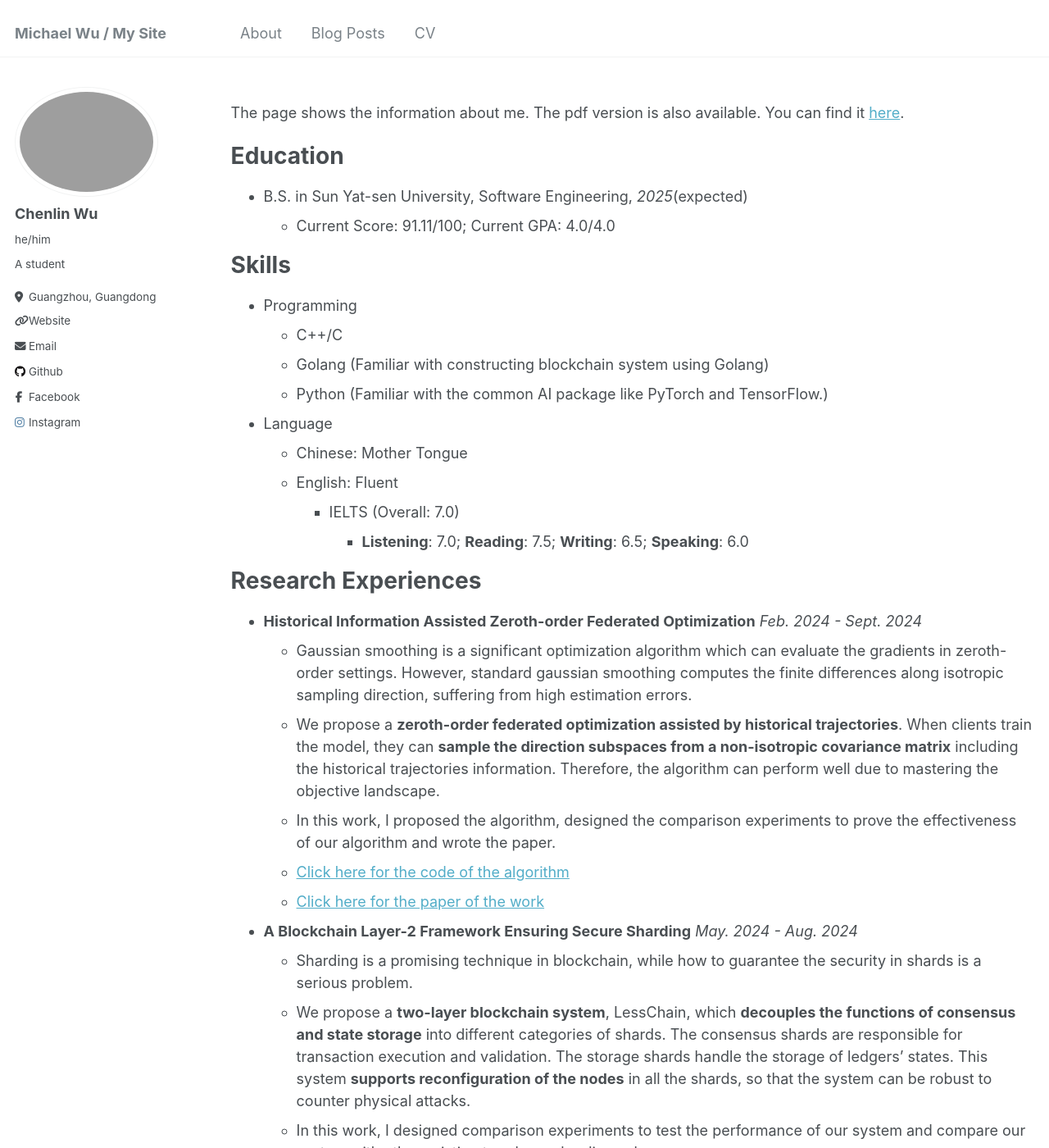
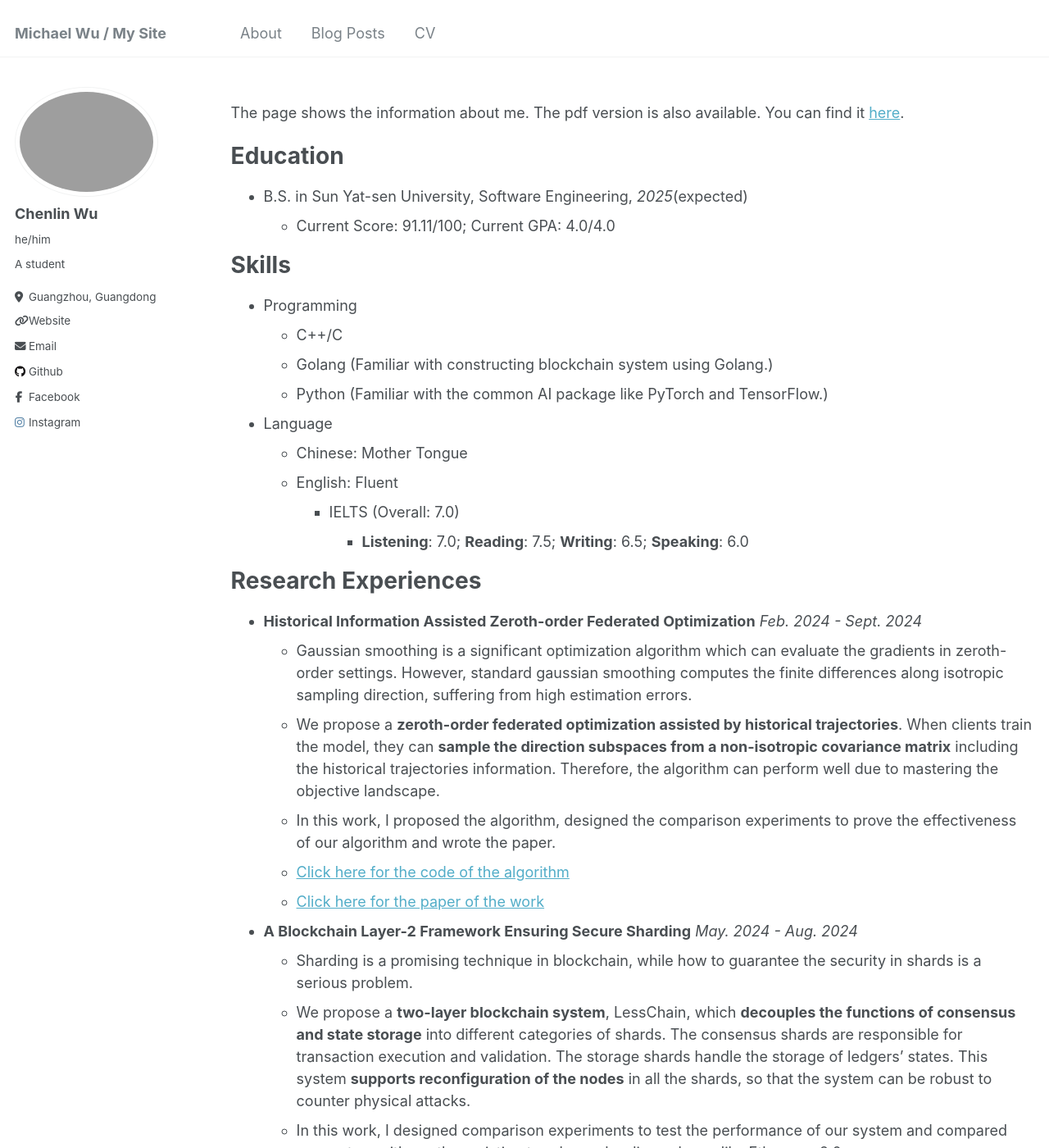
Before and after one commit to Michael112233/Michael112233.github.io, a Jekyll site: the page built from _pages/cv.md, in a window 1280 px wide and 1400 px high. Shown: the whole window at 82% size. Built offline with Jekyll 4.4.1, drawn with Linux system fonts in a browser that asks for light colours; some of the changed text lies outside the part shown.

Commit message:
modified:   _pages/cv.md

```diff
--- a/_pages/cv.md
+++ b/_pages/cv.md
@@ -20,7 +20,7 @@ Skills
 ======
 * Programming
   * C++/C
-  * Golang (Familiar with constructing blockchain system using Golang)
+  * Golang (Familiar with constructing blockchain system using Golang.)
   * Python (Familiar with the common AI package like PyTorch and TensorFlow.)
 * Language
   * Chinese: Mother Tongue
@@ -41,7 +41,7 @@ Research Experiences
 * **A Blockchain Layer-2 Framework Ensuring Secure Sharding** *May. 2024 - Aug. 2024*
   * Sharding is a promising technique in blockchain, while how to guarantee the security in shards is a serious problem.
   * We propose a **two-layer blockchain system**, LessChain, which **decouples the functions of consensus and state storage** into different categories of shards. The consensus shards are responsible for transaction execution and validation. The storage shards handle the storage of ledgers' states. This system **supports reconfiguration of the nodes** in all the shards, so that the system can be robust to counter physical attacks.
-  * In this work, I designed comparison experiments to test the performance of our system and compare our system with other existing two-layer sharding schemes.
+  * In this work, I designed comparison experiments to test the performance of our system and compared our system with another existing two-layer sharding scheme like Ethereum 2.0.
 
 Other Experiences
 ======
```
